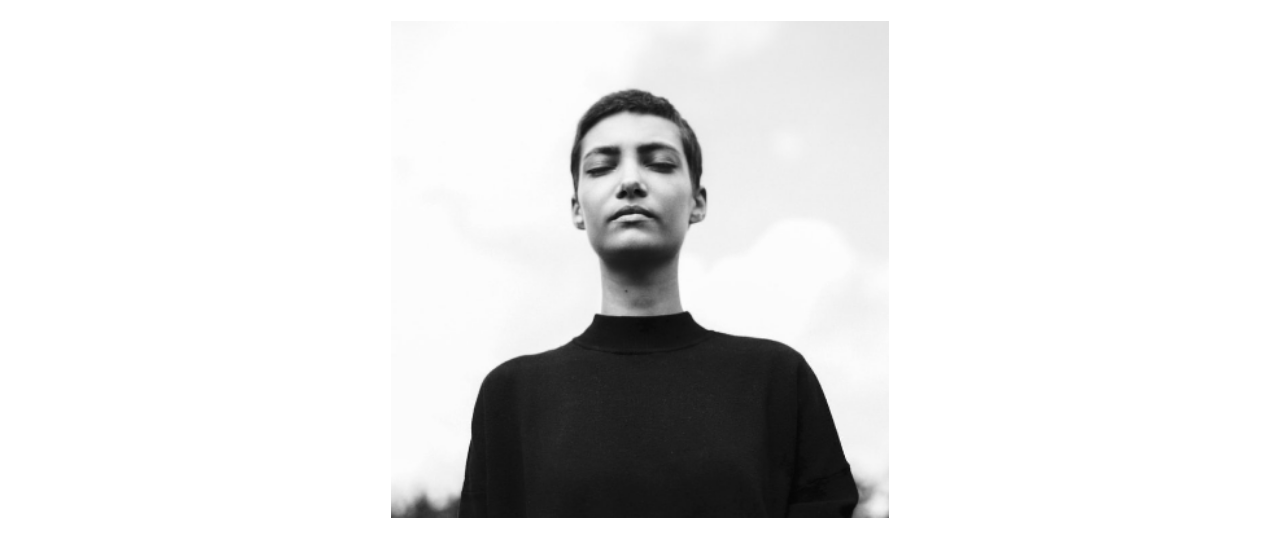
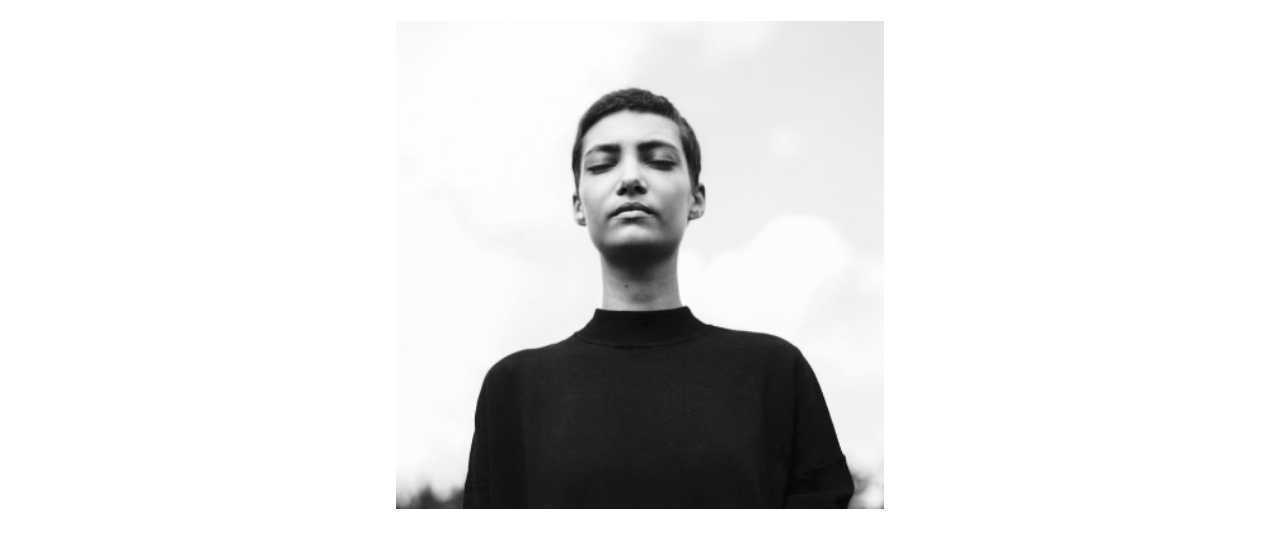
Before and after one commit to soplee2022/2022-first-exam, a website: page index.html in a window 1280 px wide. Shown: the part 744-1290 px from the top of the page. Drawn offline with Linux system fonts and the light colour scheme.

Commit message:
[fix] about x 軸

```diff
--- a/index.html
+++ b/index.html
@@ -33,7 +33,7 @@
         </div>
         <!-- ABOUT -->
         <div class="bg-primary about">
-            <div class="d-flex row justify-content-center">
+            <div class="d-flex row justify-content-center m-0">
                 <h2 class="m-4 mt-4 text-center text-secondary fw-bold fst-italic">About</h2>
                 <img class="about-img" src="images/photo.png" alt="">
                 <div class="mt-4 introduce">
```
